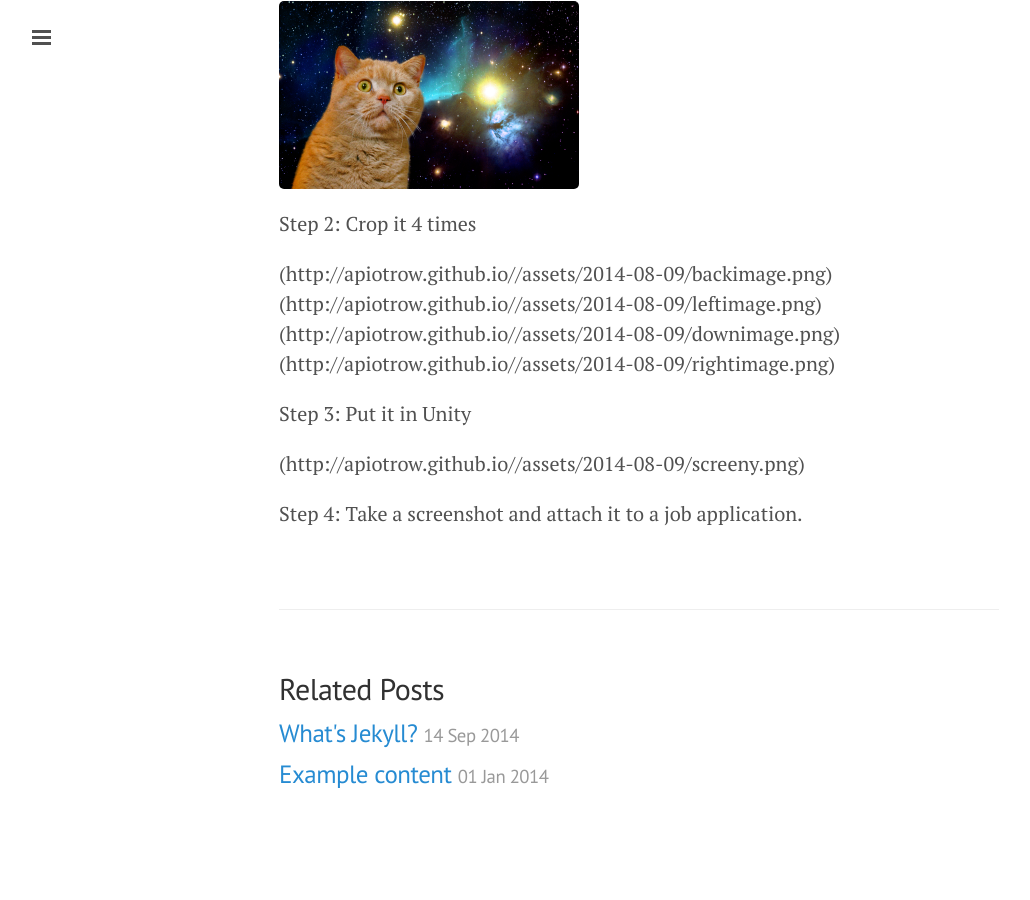
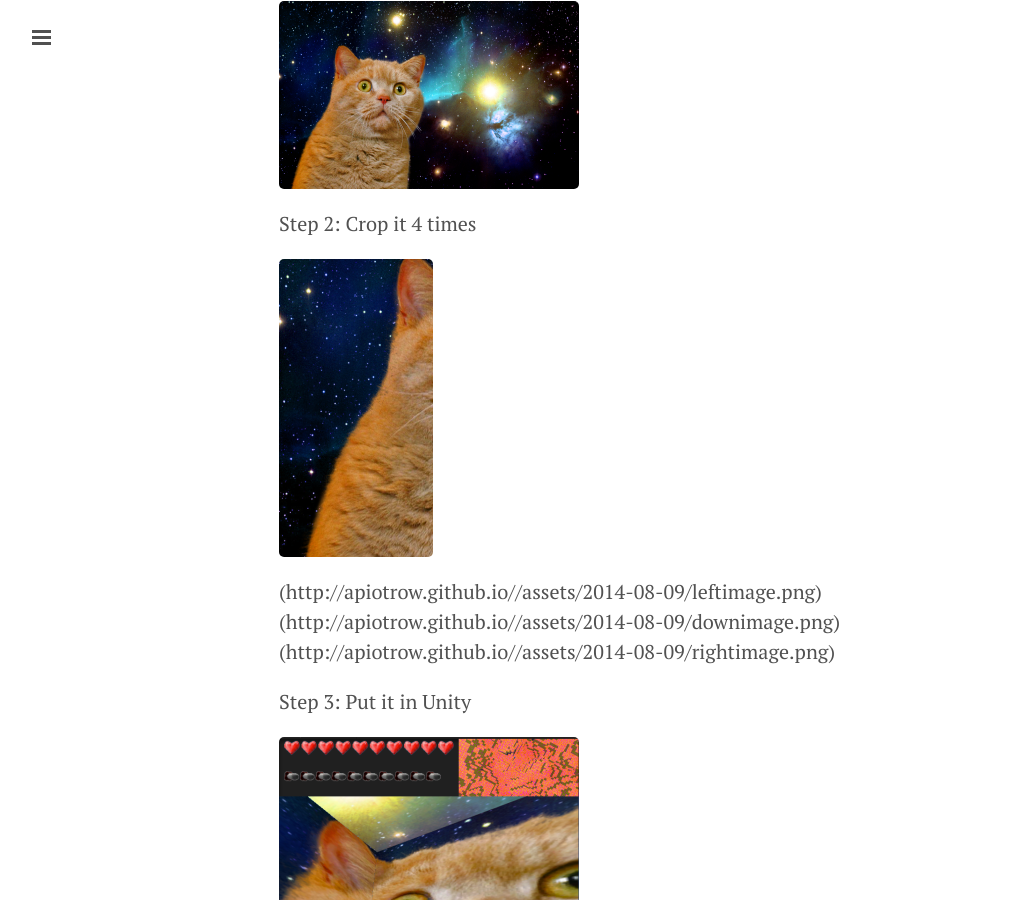
Before and after one commit to apiotrow/apiotrow.github.io, a Jekyll site: the page built from _posts/2014-01-02-introducing-lanyon.md, in a window 1280 px wide and 900 px high, scrolled down 541 px. Shown: the whole window, without its empty margins (1-1031 px from the left). Built offline with Jekyll 4.4.1, drawn with Linux system fonts in a browser that asks for light colours; Markdown is read by kramdown in place of the engine named in the settings; before the commit the page ends 1391 px from its top, so only the background shows below that.

Commit message:
Update 2014-01-02-introducing-lanyon.md

```diff
--- a/_posts/2014-01-02-introducing-lanyon.md
+++ b/_posts/2014-01-02-introducing-lanyon.md
@@ -11,10 +11,10 @@
 
 Step 2: Crop it 4 times
 
-({{ site.url }}/assets/2014-08-09/backimage.png)({{ site.url }}/assets/2014-08-09/leftimage.png)({{ site.url }}/assets/2014-08-09/downimage.png)({{ site.url }}/assets/2014-08-09/rightimage.png)
+![My helpful screenshot]({{ site.url }}/assets/2014-08-09/backimage.png)({{ site.url }}/assets/2014-08-09/leftimage.png)({{ site.url }}/assets/2014-08-09/downimage.png)({{ site.url }}/assets/2014-08-09/rightimage.png)
 
 Step 3: Put it in Unity
 
-({{ site.url }}/assets/2014-08-09/screeny.png)
+![My helpful screenshot]({{ site.url }}/assets/2014-08-09/screeny.png)
 
 Step 4: Take a screenshot and attach it to a job application.
```
